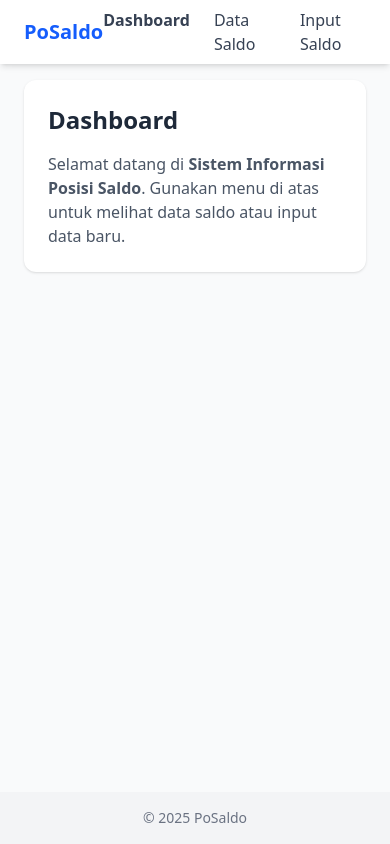
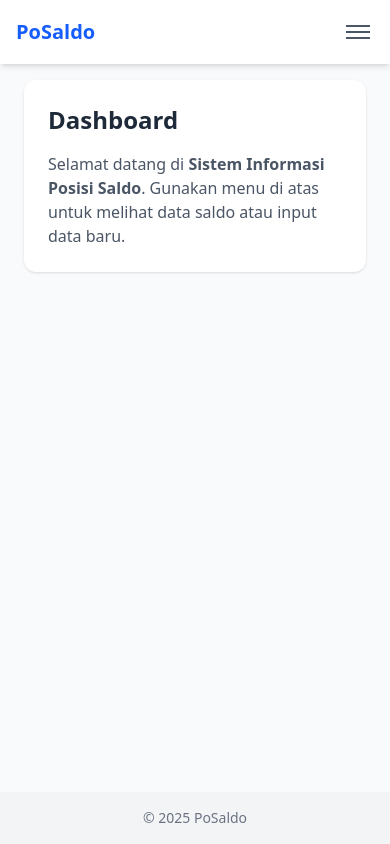
Before and after one commit to iqbalsyhbna/frontend-saldo, a React (Vite) app: page / in a window 390 px wide. Built offline with nearby package versions, Linux system fonts and the light colour scheme.

Commit message:
add mobile menu toggle functionality to Navbar; enhance responsiveness and user experience

```diff
--- a/src/components/layout/Navbar.jsx
+++ b/src/components/layout/Navbar.jsx
@@ -1,25 +1,82 @@
 import { Link, useLocation } from "react-router-dom";
+import { useState } from "react";
 
 export default function Navbar() {
   const location = useLocation();
+  const [isMenuOpen, setIsMenuOpen] = useState(false);
+
   const menu = [
     { path: "/", label: "Dashboard" },
     { path: "/saldo", label: "Data Saldo" },
     { path: "/saldo/input", label: "Input Saldo" },
   ];
 
+  const toggleMenu = () => setIsMenuOpen(!isMenuOpen);
+
   return (
     <nav className="fixed top-0 left-0 w-full h-16 bg-white shadow-md z-50">
-      <div className="container mx-auto flex justify-between items-center px-6 h-full">
+      <div className="container mx-auto flex justify-between items-center px-4 sm:px-6 h-full">
+        {/* Logo */}
         <h1 className="text-xl font-bold text-blue-600">PoSaldo</h1>
-        <div className="flex gap-6">
+
+        {/* Desktop Menu */}
+        <div className="hidden md:flex gap-6">
           {menu.map((item) => (
             <Link
               key={item.path}
               to={item.path}
-              className={`text-gray-700 hover:text-blue-600 transition ${
+              className={`text-gray-700 hover:text-blue-600 transition-colors duration-200 ${
                 location.pathname === item.path
                   ? "font-semibold text-blue-600"
+                  : ""
+              }`}
+            >
+              {item.label}
+            </Link>
+          ))}
+        </div>
+
+        {/* Mobile Menu Button */}
+        <button
+          className="md:hidden flex flex-col justify-center items-center w-8 h-8 space-y-1"
+          onClick={toggleMenu}
+          aria-label="Toggle menu"
+        >
+          <span
+            className={`block w-6 h-0.5 bg-gray-600 transition-transform duration-300 ${
+              isMenuOpen ? "rotate-45 translate-y-2" : ""
+            }`}
+          ></span>
+          <span
+            className={`block w-6 h-0.5 bg-gray-600 transition-opacity duration-300 ${
+              isMenuOpen ? "opacity-0" : ""
+            }`}
+          ></span>
+          <span
+            className={`block w-6 h-0.5 bg-gray-600 transition-transform duration-300 ${
+              isMenuOpen ? "-rotate-45 -translate-y-2" : ""
+            }`}
+          ></span>
+        </button>
+      </div>
+
+      {/* Mobile Menu Dropdown */}
+      <div
+        className={`md:hidden bg-white shadow-lg transition-all duration-300 ease-in-out border-t ${
+          isMenuOpen
+            ? "max-h-60 opacity-100"
+            : "max-h-0 opacity-0 overflow-hidden"
+        }`}
+      >
+        <div className="px-4 py-2 space-y-2">
+          {menu.map((item) => (
+            <Link
+              key={item.path}
+              to={item.path}
+              onClick={() => setIsMenuOpen(false)} // Close menu after click
+              className={`block py-3 px-2 text-gray-700 hover:text-blue-600 hover:bg-blue-50 rounded-md transition-all duration-200 ${
+                location.pathname === item.path
+                  ? "font-semibold text-blue-600 bg-blue-50"
                   : ""
               }`}
             >
```
